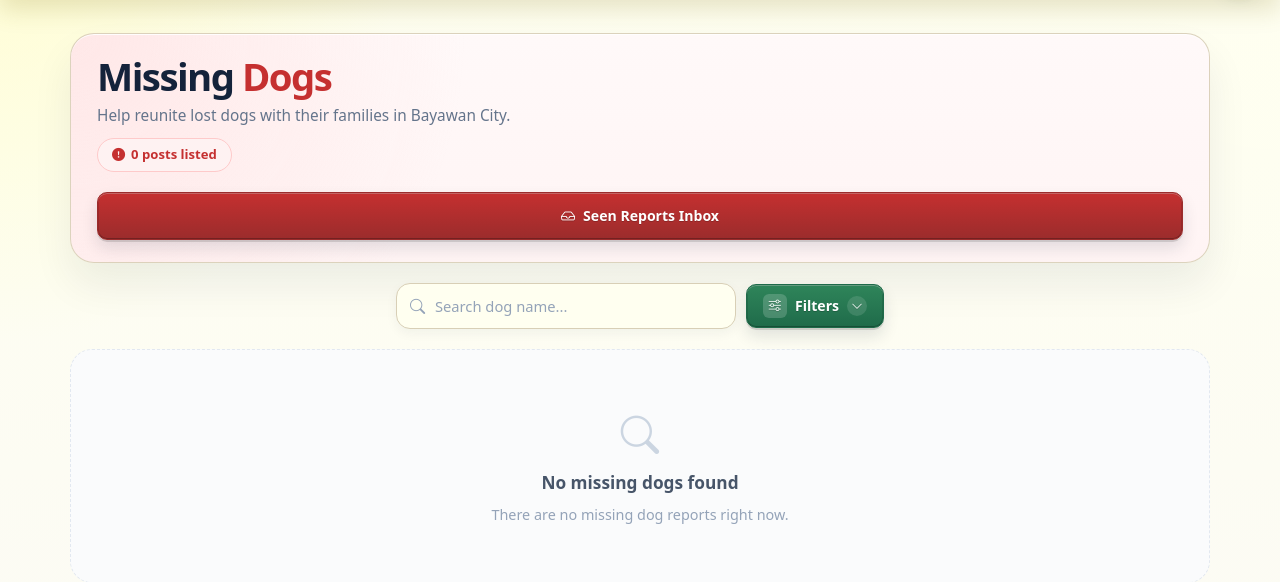
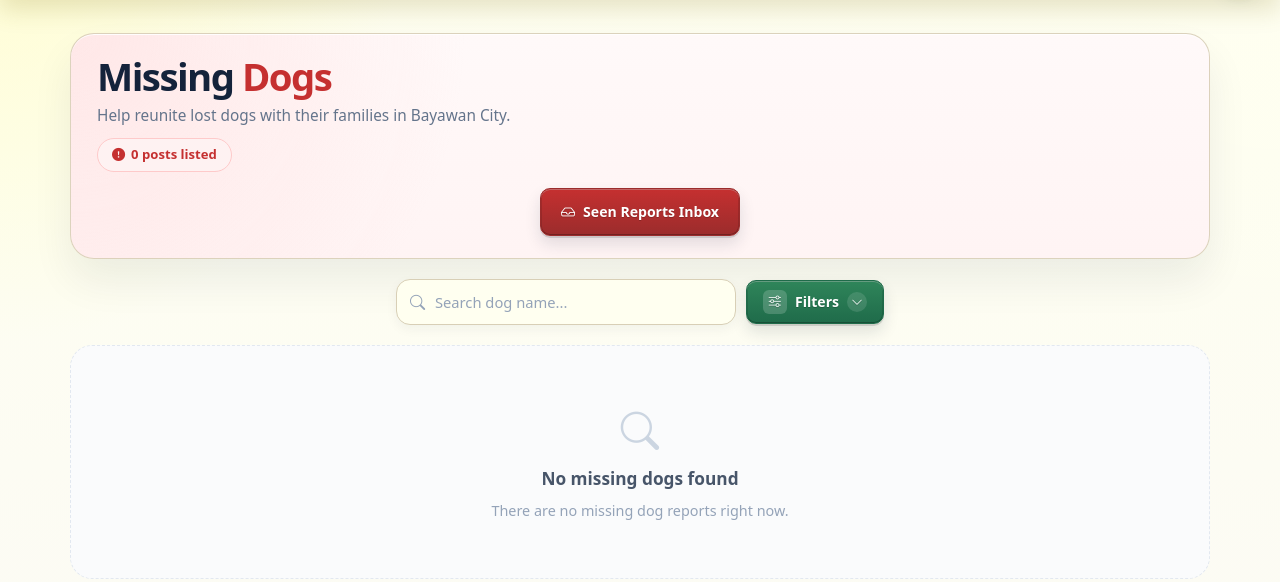
Before and after one commit to Guevarra-Alpie01/Capstone_DogAdoption, a Django app: page /user/missing-dogs/ in a window 1280 px wide. Shown: the part 57-639 px from the top of the page. Run offline with Django 5.2, Linux system fonts and the light colour scheme; the visitor is signed in with stand-in values (Sample User, id 1); data that the repository does not hold is empty; some web fonts are replaced.

Commit message:
fix buttons on missing dog

```diff
--- a/user/templates/missing/missing_dogs.html
+++ b/user/templates/missing/missing_dogs.html
@@ -45,10 +45,9 @@
     /* ── Hero ── */
     .md-hero {
         display: flex;
-        align-items: center;
-        justify-content: space-between;
-        gap: 20px;
-        flex-wrap: wrap;
+        flex-direction: column;
+        align-items: stretch;
+        gap: 16px;
         padding: 22px 26px;
         border-radius: 24px;
         border: 1px solid rgba(216, 207, 182, 0.88);
@@ -93,19 +92,43 @@
         margin-top: 10px;
     }
 
-    /* ── Hero inbox button — pinned right on desktop, stacks below on mobile ── */
+    /* ── Hero inbox — centered, capped width (no full-bleed bar) ── */
     .md-sighting-inbox-btn {
         text-decoration: none;
-        flex-shrink: 0;
-        width: auto;
-        margin-left: auto;
-    }
-
-    @media (max-width: 767.98px) {
+        box-sizing: border-box;
+        align-self: center;
+        max-width: 300px;
+        width: 100%;
+        display: inline-flex;
+        align-items: center;
+        justify-content: center;
+        gap: 8px;
+        min-height: 48px;
+        padding: 0 20px;
+        border: 1px solid #9b2c2c;
+        border-radius: 10px;
+        background: linear-gradient(180deg, #c53030 0%, #9b2c2c 100%);
+        color: #fff;
+        font-size: 0.88rem;
+        font-weight: 800;
+        cursor: pointer;
+        box-shadow: 0 10px 20px rgba(197, 48, 48, 0.22);
+        transition: transform 0.15s ease, box-shadow 0.15s ease, border-color 0.15s ease;
+        white-space: nowrap;
+    }
+
+    .md-sighting-inbox-btn:hover,
+    .md-sighting-inbox-btn:focus-visible {
+        transform: translateY(-1px);
+        border-color: #7b1d1d;
+        background: linear-gradient(180deg, #b91c1c 0%, #881616 100%);
+        box-shadow: 0 14px 24px rgba(197, 48, 48, 0.28);
+        color: #fff;
+    }
+
+    @media (min-width: 768px) {
         .md-sighting-inbox-btn {
-            margin-left: 0;
-            width: 100%;
-            justify-content: center;
+            width: auto;
         }
     }
 
@@ -356,33 +379,34 @@
         box-shadow: 0 0 0 3px rgba(197, 48, 48, 0.1);
     }
 
-    /* Apply button inside panel */
-    .md-controls-form-btn {
+    /* Apply filters (panel submit) — green CTA */
+    .md-filter-apply-btn {
         display: inline-flex;
         align-items: center;
         justify-content: center;
         gap: 8px;
         min-height: 48px;
         padding: 0 20px;
-        border: 1px solid #9b2c2c;
+        border: 1px solid #1f6b4a;
         border-radius: 10px;
-        background: linear-gradient(180deg, #c53030 0%, #9b2c2c 100%);
+        background: linear-gradient(180deg, #2f855a 0%, #1f6b4a 100%);
         color: #fff;
         font-size: 0.88rem;
         font-weight: 800;
         cursor: pointer;
-        box-shadow: 0 10px 20px rgba(197, 48, 48, 0.22);
-        transition: transform 0.15s ease, box-shadow 0.15s ease, border-color 0.15s ease;
+        box-shadow: 0 10px 22px rgba(31, 107, 74, 0.22), inset 0 1px 0 rgba(255,255,255,0.14);
+        transition: transform 0.16s ease, box-shadow 0.16s ease, border-color 0.16s ease, background 0.16s ease;
         white-space: nowrap;
         width: 100%;
     }
 
-    .md-controls-form-btn:hover,
-    .md-controls-form-btn:focus-visible {
+    .md-filter-apply-btn:hover,
+    .md-filter-apply-btn:focus-visible {
         transform: translateY(-1px);
-        border-color: #7b1d1d;
-        background: linear-gradient(180deg, #b91c1c 0%, #881616 100%);
-        box-shadow: 0 14px 24px rgba(197, 48, 48, 0.28);
+        border-color: #1a5c3f;
+        background: linear-gradient(180deg, #276f4a 0%, #194f37 100%);
+        box-shadow: 0 14px 28px rgba(31, 107, 74, 0.28);
+        color: #fff;
     }
 
     /* Search bar */
@@ -1188,7 +1212,7 @@
             </span>
         </div>
         {% if request.user.is_authenticated %}
-        <a href="{% url 'user:sighting_inbox' %}" class="md-controls-form-btn md-sighting-inbox-btn">
+        <a href="{% url 'user:sighting_inbox' %}" class="md-sighting-inbox-btn">
             <i class="bi bi-inbox" aria-hidden="true"></i>
             Seen Reports Inbox
         </a>
@@ -1287,7 +1311,7 @@
                 </div>
 
                 <!-- Apply -->
-                <button type="submit" class="md-controls-form-btn">
+                <button type="submit" class="md-filter-apply-btn">
                     <i class="bi bi-funnel-fill" aria-hidden="true"></i>
                     Apply Filters
                 </button>
```
